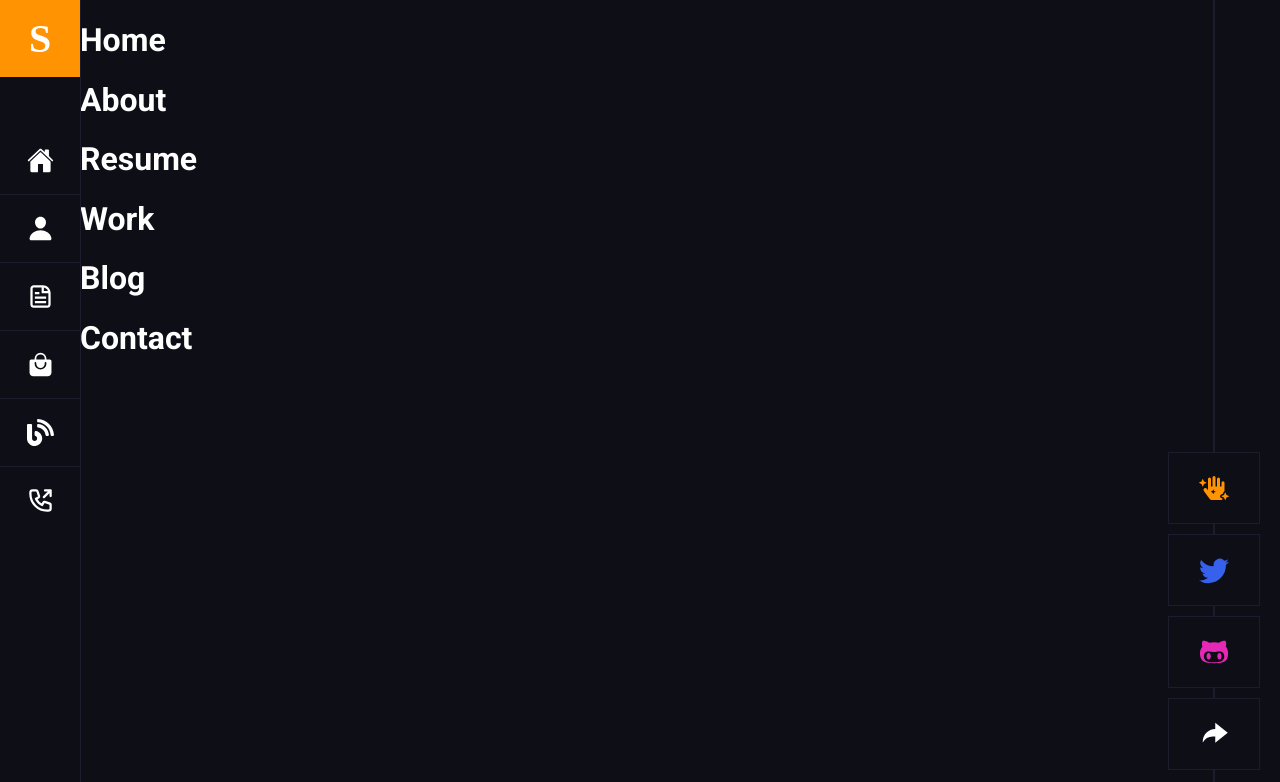
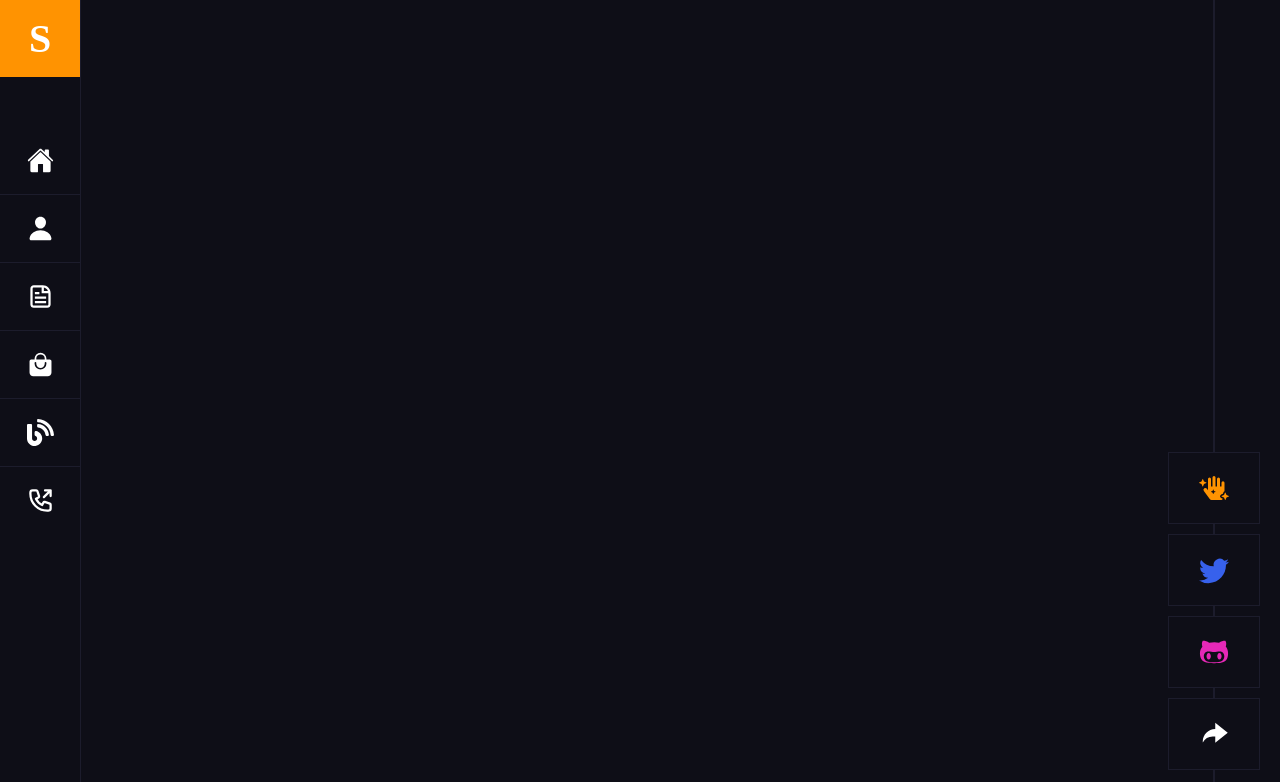
Before and after one commit to samuel-ma/Portfolio-2.0, a React (Create React App) app: page / in a window 1280 px wide. Shown: the top 782 px of the page. Built offline with nearby package versions, Linux system fonts and the light colour scheme.

Commit message:
day2 first commit

```diff
--- a/src/App.js
+++ b/src/App.js
@@ -1,22 +1,19 @@
 
-import './App.css';
+import './styles/App.css';
+import Pages from './Pages';
 import { IoHome, IoPerson, IoBagHandle } from "react-icons/io5";
 import { CgFileDocument } from "react-icons/cg";
 import { FaBlog } from "react-icons/fa";
 import { HiOutlinePhoneOutgoing } from "react-icons/hi";
-import Home from './components/Home';
-import About from './components/About';
-import Resume from './components/Resume';
-import Work from './components/Work';
-import Blog from './components/Blog';
-import Contact from './components/Contact';
 import { RiShareForwardFill } from "react-icons/ri";
 import { FaHandSparkles, FaGithubAlt } from "react-icons/fa";
-import { BsTwitter, BsGithub } from "react-icons/bs";
+import { BsTwitter } from "react-icons/bs";
 
 function App() {
   return (
     <div className="App">
+
+      <div className="line"></div>
 
       <div className='connections'>
         <div className='conicons'>
@@ -62,12 +59,7 @@ function App() {
       </div>
 
       <div className='container'>
-          <Home />
-          <About />
-          <Resume />
-          <Work />
-          <Blog />
-          <Contact />
+          {/* <Pages /> */}
       </div>
 
     </div>
--- /dev/null
+++ b/src/Pages.jsx
@@ -0,0 +1,21 @@
+import Home from './components/Home';
+import About from './components/About';
+import Resume from './components/Resume';
+import Work from './components/Work';
+import Blog from './components/Blog';
+import Contact from './components/Contact';
+
+function pages() {
+  return (
+    <div>
+          <Home />
+          <About />
+          <Resume />
+          <Work />
+          <Blog />
+          <Contact />
+    </div>
+  )
+}
+
+export default pages
--- a/src/components/Home.jsx
+++ b/src/components/Home.jsx
@@ -4,7 +4,6 @@ import '../styles/home.css';
 function Home() {
   return (
     <div className='home-div'>
-      <div className="line"></div>
 
       <h1>Home</h1>
     </div>
--- a/src/App.css
+++ b/src/styles/App.css
@@ -8,6 +8,16 @@ body{
   background-color: #0E0E17;
   font-family: 'Roboto', sans-serif;
   color: white;
+}
+
+.line{
+  border-width: 1px;
+  border-style: solid;
+  border-color: rgb(28, 28, 44);
+  position: fixed;
+  right: 65px;
+  top: 0;
+  bottom: 0;
 }
 
 .connections{
@@ -154,6 +164,7 @@ body{
 }
 
 .logo-div{
+  cursor: pointer;
   display: flex;
   align-items: center;
   justify-content: center;
--- a/src/styles/home.css
+++ b/src/styles/home.css
@@ -3,16 +3,6 @@
 .Home{
   margin-left: 80px;
   line-height: 30px;
-}
-
-.line{
-  border-width: 1px;
-  border-style: solid;
-  border-color: rgb(28, 28, 44);
-  position: fixed;
-  right: 65px;
-  top: 0;
-  bottom: 0;
 }
 
 .description{
```
Also changed, not shown: src/styles/pages.css (added).
